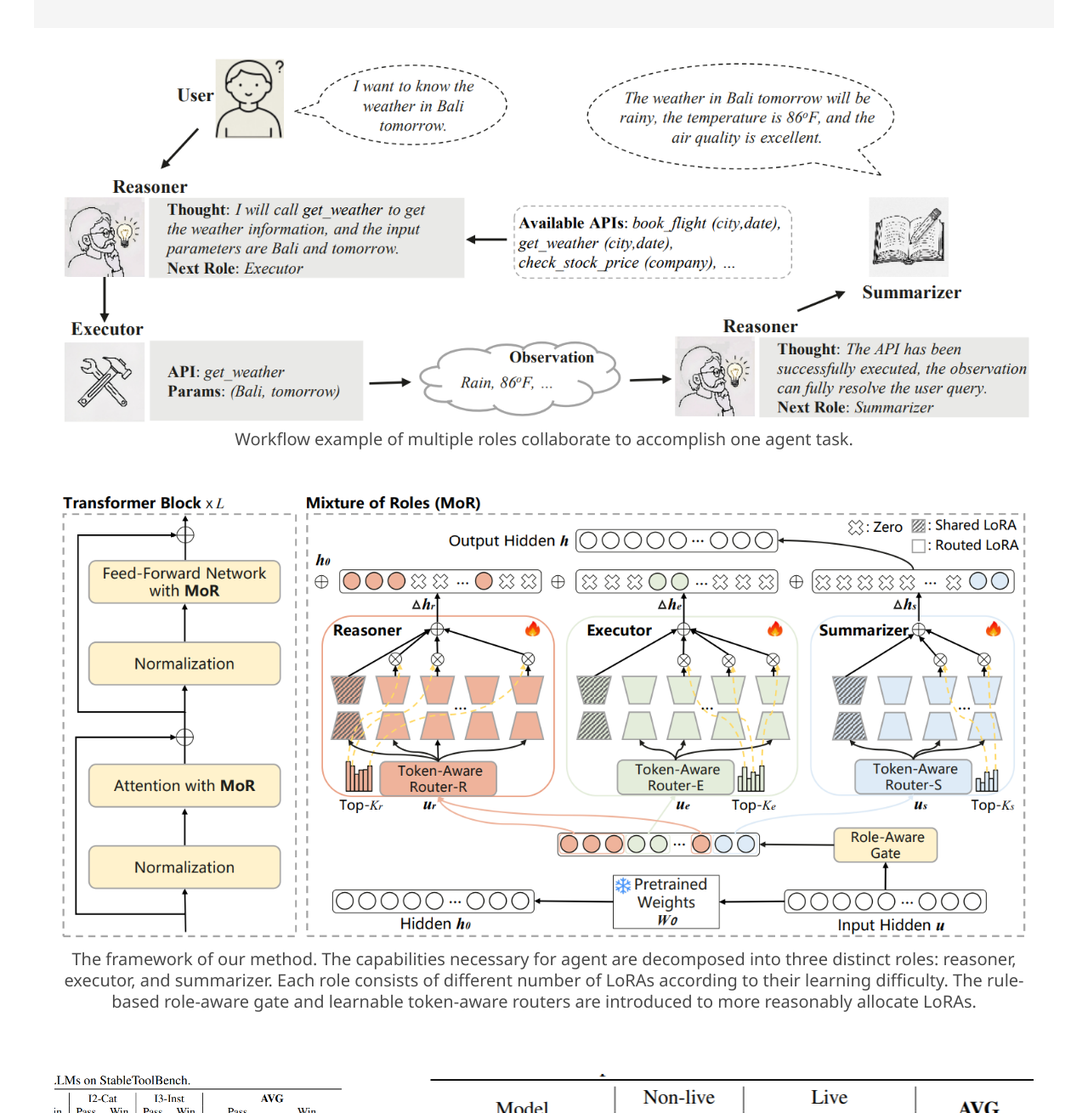
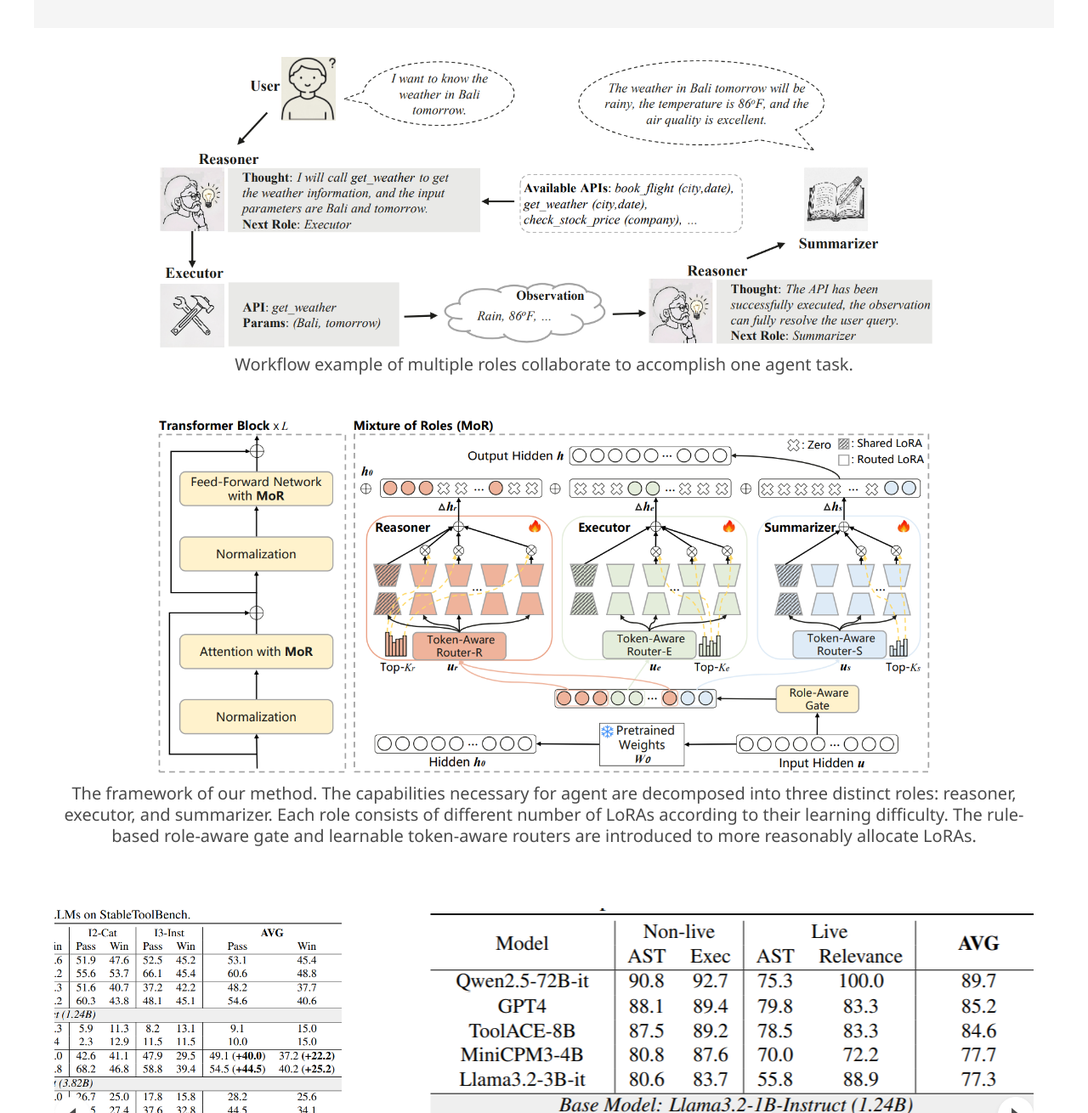
Before and after one commit to mor-agent/mor-agent.github.io, a plain HTML site: page index.html in a window 1280 px wide. Shown: the part 945-2255 px from the top of the page at 85% size. Drawn offline with nearby package versions, Linux system fonts and the light colour scheme; some icons are missing; a web font is replaced by a local one.

Commit message:
Update index.html

```diff
--- a/index.html
+++ b/index.html
@@ -205,7 +205,7 @@
     <div class="container">
       <div class="has-text-centered">
         <!-- TODO: Replace with your research result image -->
-        <img src="static/images/workflow.png" alt="Research result visualization" loading="lazy" style="max-width: 100%; height: auto;"/>
+        <img src="static/images/workflow.png" alt="Research result visualization" loading="lazy" style="max-width: 80%; height: auto;"/>
         <!-- TODO: Replace with description of this result -->
         <h2 class="subtitle has-text-centered">
           Workflow example of multiple roles collaborate to accomplish one agent task.
@@ -222,7 +222,7 @@
     <div class="container">
       <div class="has-text-centered">
         <!-- TODO: Replace with your research result image -->
-        <img src="static/images/framework.png" alt="Research result visualization" loading="lazy" style="max-width: 100%; height: auto;"/>
+        <img src="static/images/framework.png" alt="Research result visualization" loading="lazy" style="max-width: 80%; height: auto;"/>
         <!-- TODO: Replace with description of this result -->
         <h2 class="subtitle has-text-centered">
           The framework of our method. The capabilities necessary for agent are decomposed into three distinct roles: reasoner, executor,
```
